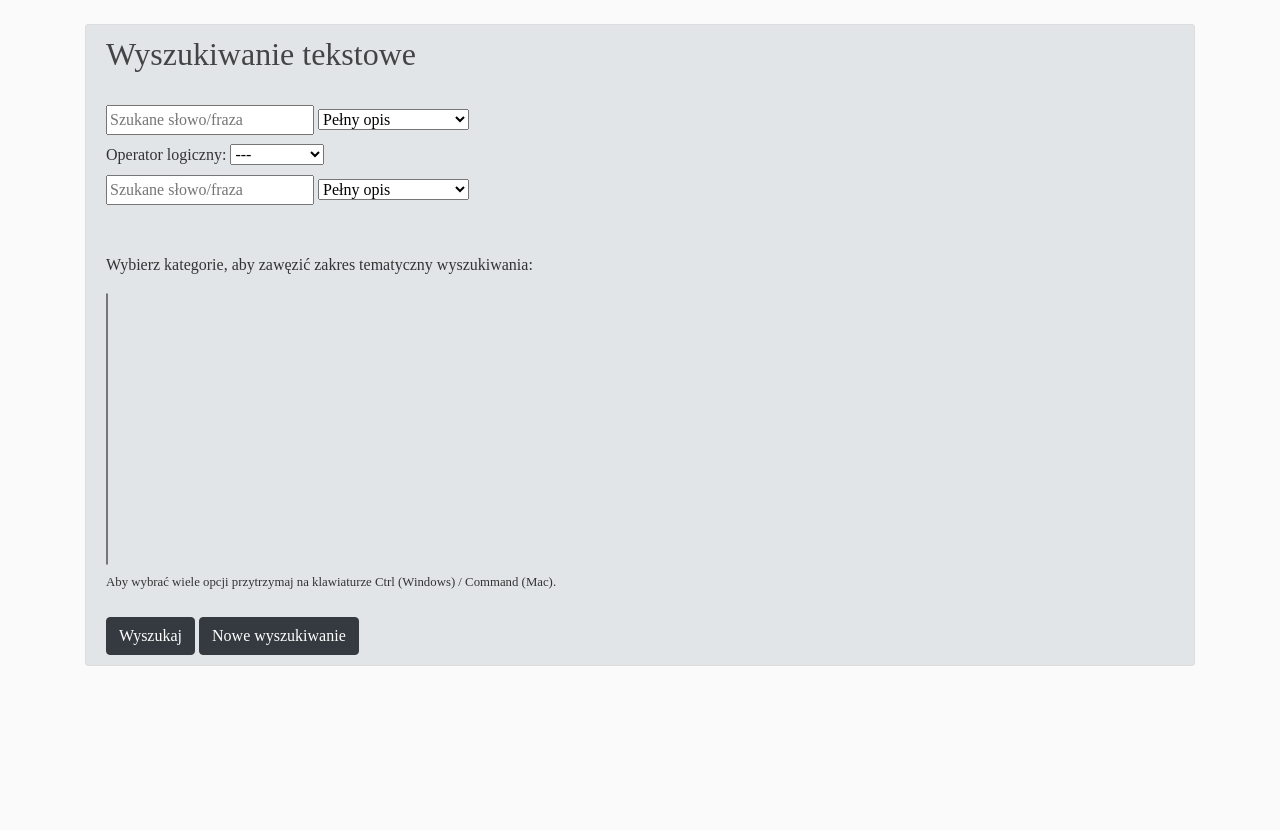
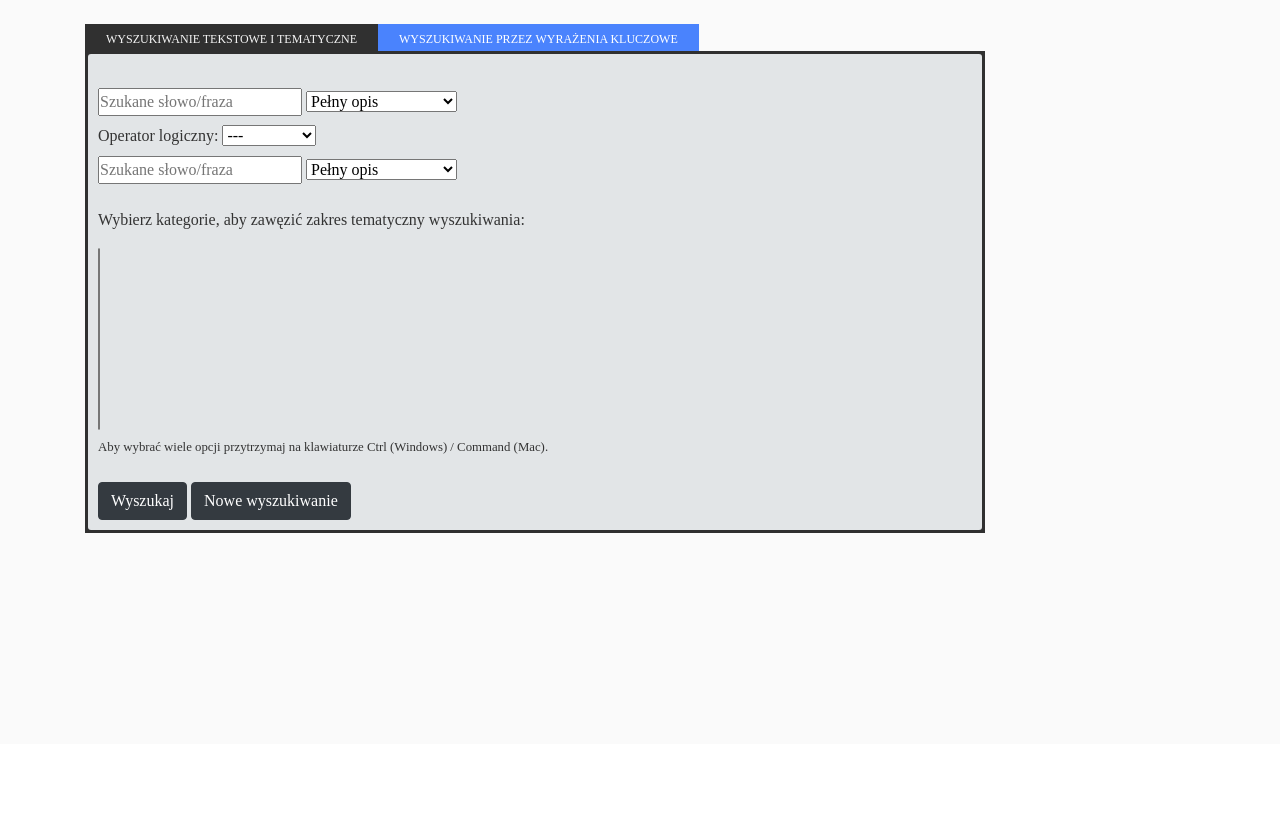
Before and after one commit to Hermotimos/PublicationsDB, a Django app: template bibliography/templates/bibliography/bibliography_search.html in a window 1280 px wide. Shown: the part 56-886 px from the top of the page. After the commit the page ends 589 px from the top, so only its background shows below. Run offline with Django 3.2, Linux system fonts and the light colour scheme; the template is opened without the code that fills it, so the values that code supplies are empty; some libraries are stand-ins or nearby versions.

Commit message:
added 2 tabs for two search types in bibliography_search.html and moved forms' code to separate files

```diff
--- a/bibliography/templates/bibliography/bibliography_search.html
+++ b/bibliography/templates/bibliography/bibliography_search.html
@@ -3,75 +3,43 @@
 {% load static %}
 
 {% block content %}
-    <div class="content-section">
-
-        <form method="GET" action="">
-            <h2>Wyszukiwanie tekstowe</h2>
-            <br>
 
 <div>
-                <input type="text" name="search1" placeholder="Szukane słowo/fraza" value="{{ request.GET.search1 }}" required/>
-                <select id="option1" name="option1">
-                    <option value="all">Pełny opis</option>
-                    <option value="author">Nazwisko autora</option>
-                    <option value="editor">Nazwisko redaktora</option>
-                    <option value="title">Tytuł</option>
-                    <option value="year">Rok wydania</option>
-                </select>
+    <ul class="tabs" xmlns="http://www.w3.org/1999/html">
+        <li class="tab">
+            <input type="radio" name="tabs" checked="checked" id="tab1" />
+            <label for="tab1">WYSZUKIWANIE TEKSTOWE I TEMATYCZNE</label>
+            <div id="tab-content1" class="content">
+                {% include 'bibliography/text_search.html' %}
             </div>
-            <div class="mt-2 mb-0">
-                <label>Operator logiczny:</label>
-                <select id="operator" name="operator">
-                    <option value="none">---</option>
-                    <option value="and">AND</option>
-                    <option value="or">OR</option>
-                    <option value="not">AND NOT</option>
-                </select>
+        </li>
+        <li class="tab">
+            <input type="radio" name="tabs" id="tab2" />
+            <label for="tab2">WYSZUKIWANIE PRZEZ WYRAŻENIA KLUCZOWE</label>
+            <div id="tab-content2" class="content">
+            {% include 'bibliography/keyword_search.html' %}
             </div>
-            <div>
-                <input type="text" name="search2" placeholder="Szukane słowo/fraza" value="{{ request.GET.search2 }}"/>
-                <select id="option2" name="option2">
-                    <option value="all">Pełny opis</option>
-                    <option value="author">Nazwisko autora</option>
-                    <option value="editor">Nazwisko redaktora</option>
-                    <option value="title">Tytuł</option>
-                    <option value="year">Rok wydania</option>
-                </select>
-            </div>
-            <br><br>
-
-            <p> Wybierz kategorie, aby zawęzić zakres tematyczny wyszukiwania:</p>
-            <select name="categories" size ="15" multiple>
-                {% for key, value in categories3.items %}
-                    <option value="{{ key }}">{{ value }}</option>
-                {% endfor %}
-            </select>
-            <br>
-            <small>Aby wybrać wiele opcji przytrzymaj na klawiaturze Ctrl (Windows) / Command (Mac).</small>
-            <br><br>
-
-            <button class="btn btn-dark" type="submit">Wyszukaj</button>
-            <a href="{% url 'bibliography:search' %}" class="btn btn-dark text-right">Nowe wyszukiwanie</a>
-        </form>
-
-
+        </li>
+    </ul>
 </div>
 
-    <br><br>
+<div class="results">
 {% if is_searching %}
-        <h2>Kwerenda:</h2>
+    <h4>Kwerenda:</h4>
     <small> {{ query_text|safe|linebreaksbr }}</small>
     <br><br><br>
     {% if is_valid_search %}
-            <h2>Wyniki:</h2>
-            <br>
+        <h4>Wyniki:</h4>
         {% if results %}
+            <ul>
             {% for result in results %}
                 <li class="description">{{ result.description|safe }}</li>
             {% endfor %}
+            </ul>
         {% else %}
             <p>Brak pozycji spełniających wybrane kryteria wyszukiwania.</p>
         {% endif %}
     {% endif %}
 {% endif %}
+</div>
 {% endblock content %}
--- /dev/null
+++ b/bibliography/templates/bibliography/keyword_search.html
@@ -0,0 +1,10 @@
+<!DOCTYPE html>
+<html lang="en">
+<head>
+    <meta charset="UTF-8">
+    <title>Title</title>
+</head>
+<body>
+
+</body>
+</html>
--- /dev/null
+++ b/bibliography/templates/bibliography/text_search.html
@@ -0,0 +1,51 @@
+
+<div class="content-section">
+    <form method="GET" action="">
+
+        <br>
+        <div>
+            <input type="text" name="search1" placeholder="Szukane słowo/fraza" value="{{ request.GET.search1 }}" required/>
+            <select id="option1" name="option1">
+                <option value="all">Pełny opis</option>
+                <option value="author">Nazwisko autora</option>
+                <option value="editor">Nazwisko redaktora</option>
+                <option value="title">Tytuł</option>
+                <option value="year">Rok wydania</option>
+            </select>
+        </div>
+        <div class="mt-2 mb-0">
+            <label>Operator logiczny:</label>
+            <select id="operator" name="operator">
+                <option value="none">---</option>
+                <option value="and">AND</option>
+                <option value="or">OR</option>
+                <option value="not">AND NOT</option>
+            </select>
+        </div>
+        <div>
+            <input type="text" name="search2" placeholder="Szukane słowo/fraza" value="{{ request.GET.search2 }}"/>
+            <select id="option2" name="option2">
+                <option value="all">Pełny opis</option>
+                <option value="author">Nazwisko autora</option>
+                <option value="editor">Nazwisko redaktora</option>
+                <option value="title">Tytuł</option>
+                <option value="year">Rok wydania</option>
+            </select>
+        </div>
+        <br>
+
+        <p> Wybierz kategorie, aby zawęzić zakres tematyczny wyszukiwania:</p>
+        <select name="categories" size ="10" multiple>
+            {% for key, value in categories3.items %}
+                <option value="{{ key }}">&#10023; {{ value }}</option>
+            {% endfor %}
+        </select>
+        <br>
+        <small>Aby wybrać wiele opcji przytrzymaj na klawiaturze Ctrl (Windows) / Command (Mac).</small>
+        <br><br>
+
+        <button class="btn btn-dark" type="submit">Wyszukaj</button>
+        <a href="{% url 'bibliography:search' %}" class="btn btn-dark text-right">Nowe wyszukiwanie</a>
+
+    </form>
+</div>
--- a/static/css/main.css
+++ b/static/css/main.css
@@ -34,10 +34,10 @@ ul {
 
 .content-section {
   background: #e2e5e7;
-  padding: 10px 20px;
-  border: 1px solid #dddddd;
+  padding: 10px 10px;
+
   border-radius: 3px;
-  margin-bottom: 20px;
+  margin-bottom: 0px;
 }
 
 .article-title {
@@ -120,3 +120,78 @@ h6.left {
 p.operator {
         margin-bottom: 0px;
 }
+
+
+
+
+/* BIBLIOGRAPHY SEARCH TABS */
+
+
+* {
+    margin: 0;
+    padding: 0;
+}
+
+
+
+.tabs{
+    width: 1200px;
+    display: block;
+    margin: 40px auto;
+    position: relative;
+}
+
+.tabs .tab{
+    float: left;
+    display: block;
+}
+
+.tabs .tab>input[type="radio"] {
+    position: absolute;
+    top: -9999px;
+    left: -9999px;
+}
+
+.tabs .tab>label {
+    display: block;
+    padding: 6px 21px;
+    font-size: 12px;
+
+    cursor: pointer;
+    position: relative;
+    color: #FFF;
+    background: #4A83FD;
+}
+
+.tabs .content {
+    z-index: 0;/* or display: none; */
+    overflow: hidden;
+    width: 900px;
+    padding: 3px;
+    position: absolute;
+    top: 27px;
+    left: 0;
+    background: #303030;
+
+    opacity:0;
+    transition: opacity 400ms ease-out;
+}
+
+.tabs>.tab>[id^="tab"]:checked + label {
+    top: 0;
+    background: #303030;
+    color: #F5F5F5;
+}
+
+.tabs>.tab>[id^="tab"]:checked ~ [id^="tab-content"] {
+    z-index: 1;/* or display: block; */
+
+    opacity: 1;
+    transition: opacity 400ms ease-out;
+}
+
+/* Added to avoid tab overlapping results: */
+
+div.results {
+        padding-top: 560px;
+}
```
Lines whose indentation alone changed are shown as unchanged.
